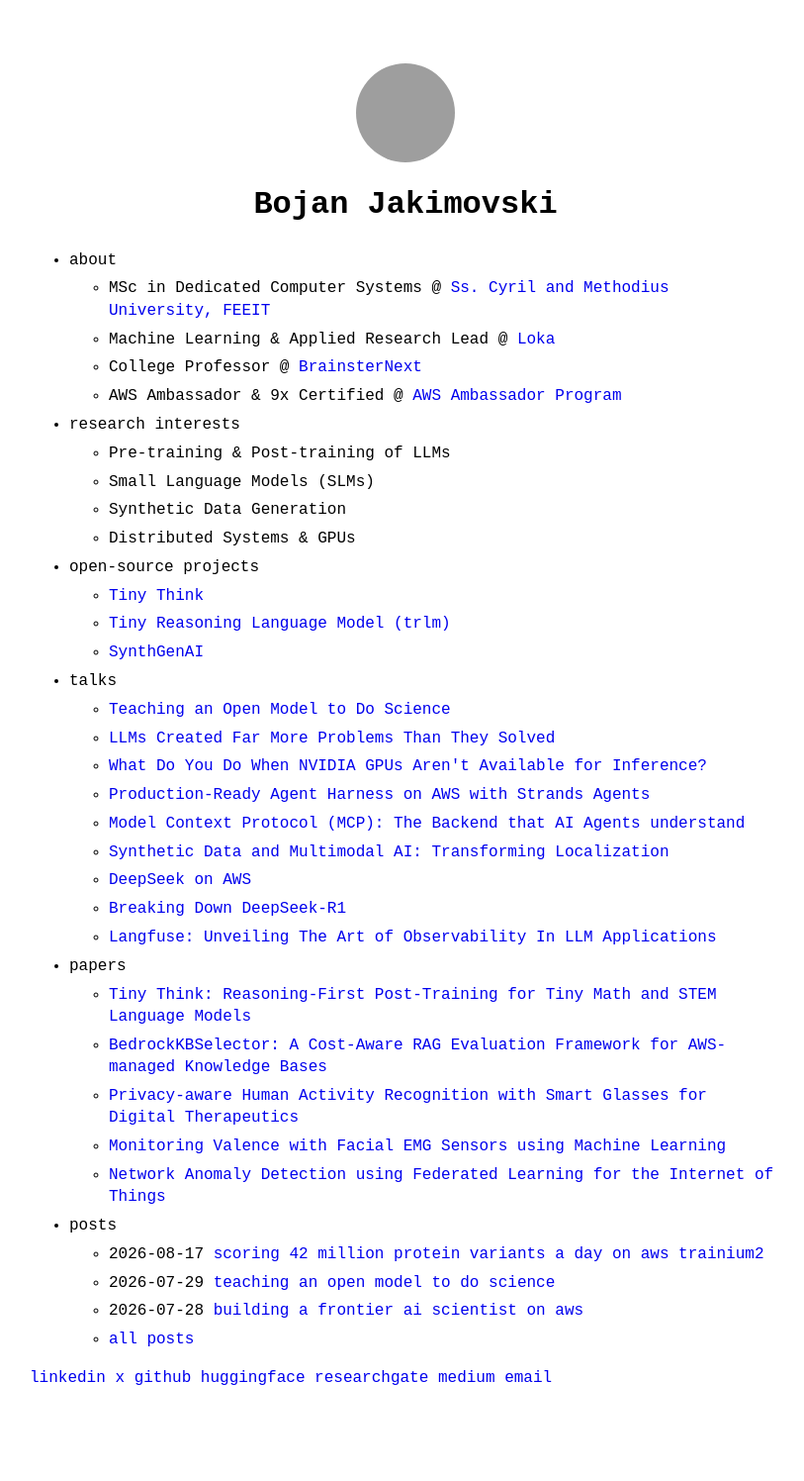
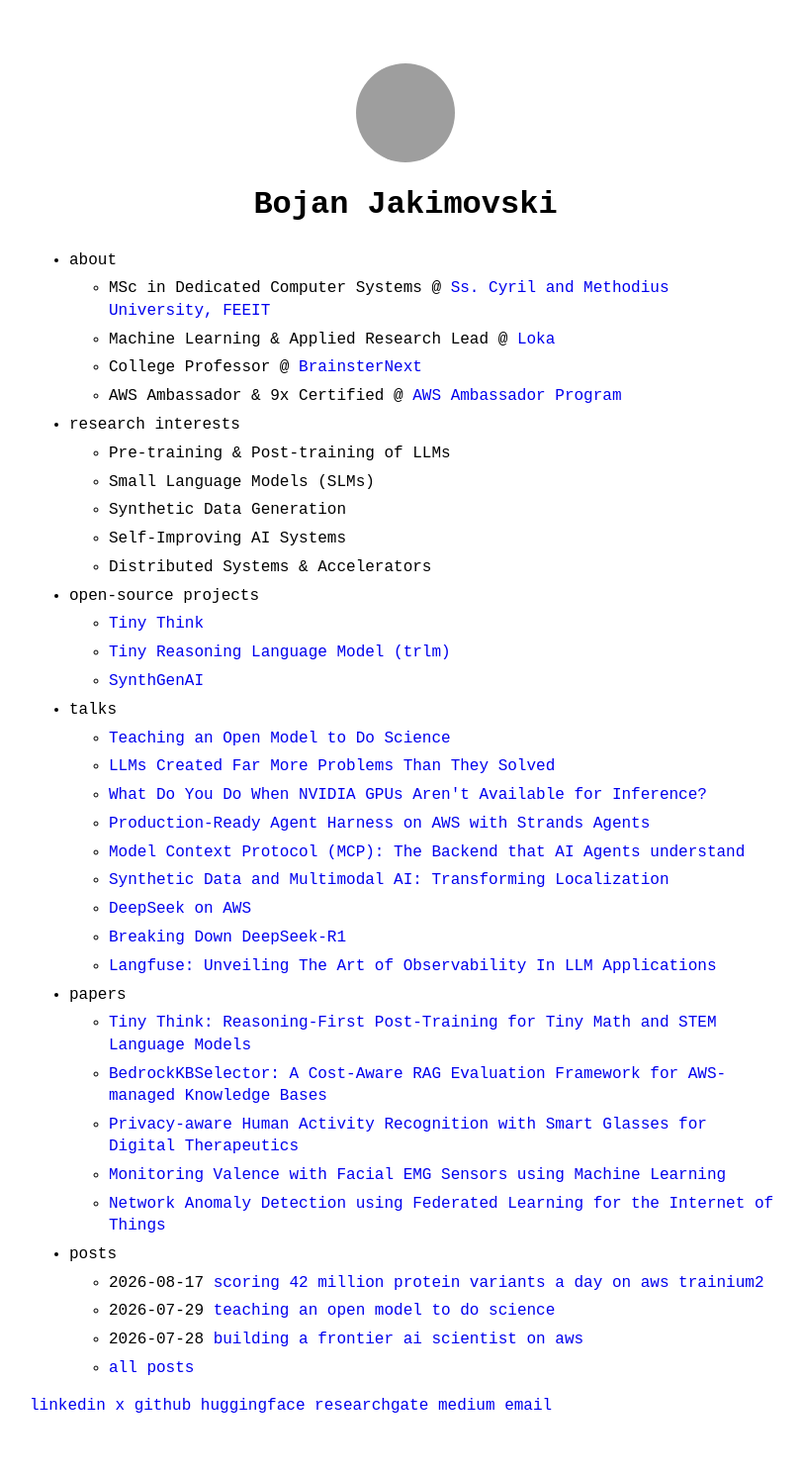
Before and after one commit to Shekswess/Shekswess.github.io, a Jekyll site: the page built from index.md, in a window 1280 px wide. Shown: the whole page at 99% size, without its empty margins (230-1043 px from the left). Built offline with Jekyll 4.4.1, drawn with Linux system fonts in a browser that asks for light colours; before the commit the page ends 1467 px from its top, so only the background shows below that; grey boxes are pictures that could not be loaded.

Commit message:
add(profile): update research interests

```diff
--- a/_data/menu.yml
+++ b/_data/menu.yml
@@ -14,7 +14,8 @@ entries:
       - title: Pre-training & Post-training of LLMs
       - title: Small Language Models (SLMs)
       - title: Synthetic Data Generation
-      - title: Distributed Systems & GPUs
+      - title: Self-Improving AI Systems
+      - title: Distributed Systems & Accelerators
 
   - title: open-source projects
     entries:
```
